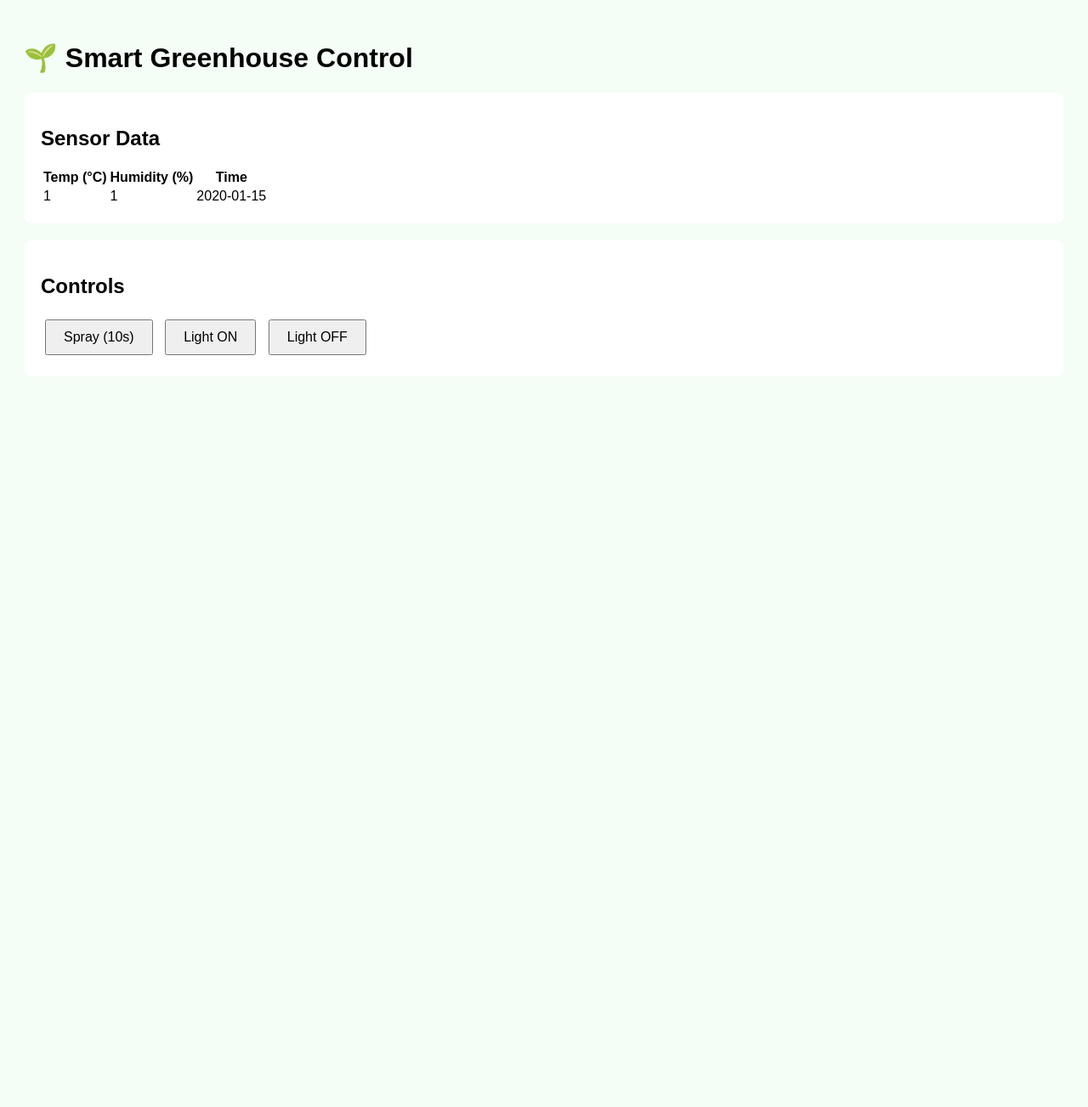
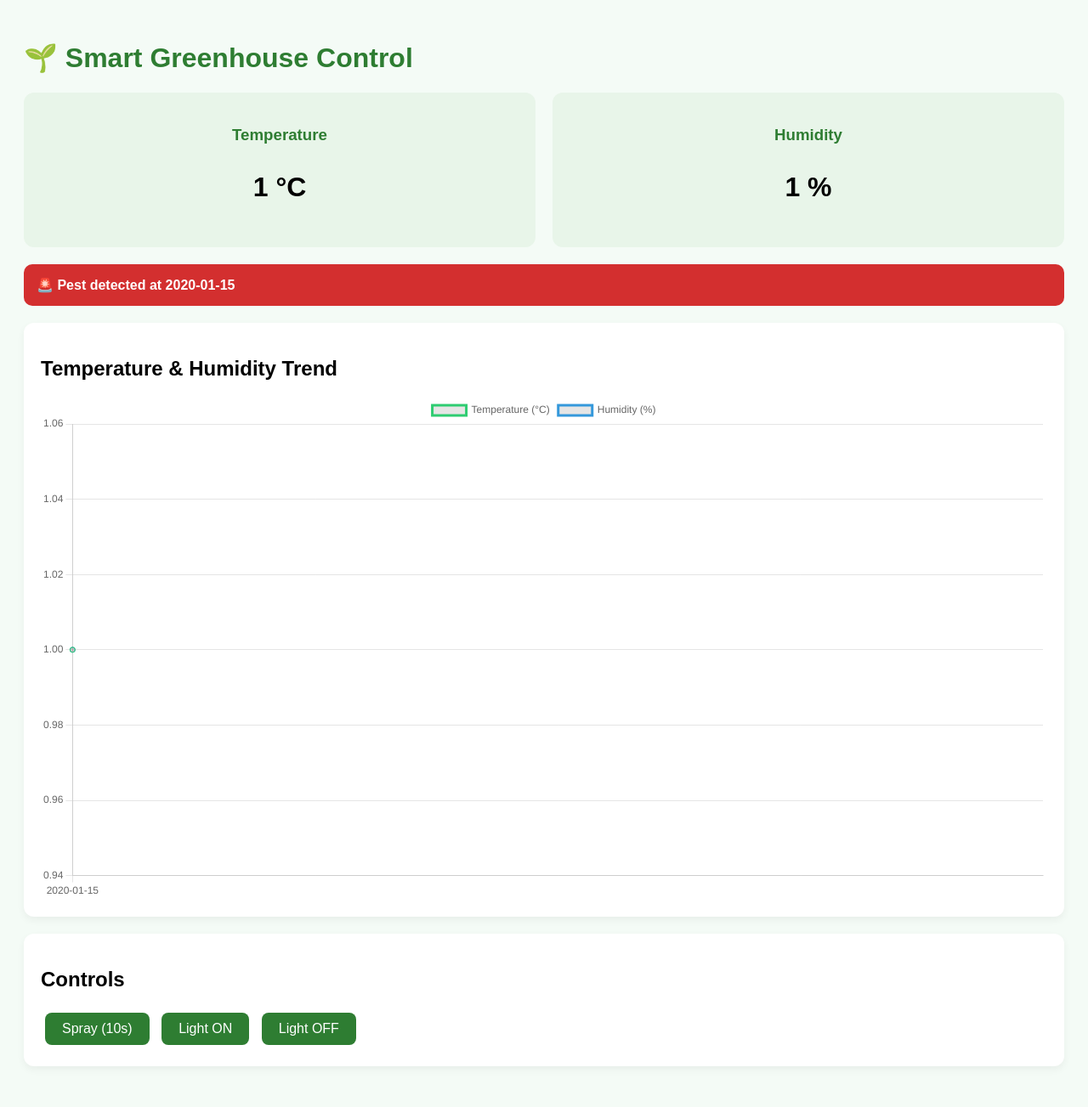
Before and after one commit to Meerasha8/CoreCourseProject2, a Flask app: page / in a window 1280 px wide. Shown: the whole page at 85% size. Before the commit the page ends 418 px from the top, so only its background shows below. Run offline with Flask 3, Linux system fonts and the light colour scheme; tables that the repository leaves empty hold one stand-in row (values such as "Sample post").

Commit message:
Basic Struct Done

```diff
--- a/app.py
+++ b/app.py
@@ -139,5 +139,45 @@ def get_data():
 
     return jsonify(rows)
 
+@app.route("/api/pest/latest")
+def latest_pest():
+    conn = sqlite3.connect("database.db")
+    c = conn.cursor()
+    c.execute("""
+        SELECT detected, time
+        FROM pest_alert
+        ORDER BY id DESC
+        LIMIT 1
+    """)
+    row = c.fetchone()
+    conn.close()
+
+    if row:
+        return jsonify({"detected": row[0], "time": row[1]})
+    return jsonify({"detected": 0})
+
+@app.route("/api/latest")
+def latest_sensor():
+    conn = sqlite3.connect("database.db")
+    c = conn.cursor()
+    c.execute("""
+        SELECT temperature, humidity, time
+        FROM sensor_data
+        ORDER BY id DESC
+        LIMIT 1
+    """)
+    row = c.fetchone()
+    conn.close()
+
+    if row:
+        return jsonify({
+            "temperature": row[0],
+            "humidity": row[1],
+            "time": row[2]
+        })
+    return jsonify({})
+
+
+
 if __name__ == "__main__":
     app.run(debug=True)
--- a/static/style.css
+++ b/static/style.css
@@ -1,18 +1,72 @@
 body {
-    font-family: Arial;
-    background: #f5fdf7;
+    font-family: Arial, sans-serif;
+    background: #f4fbf6;
     padding: 20px;
+}
+
+h1 {
+    color: #2e7d32;
 }
 
 .card {
     background: white;
     padding: 20px;
     margin-bottom: 20px;
-    border-radius: 10px;
+    border-radius: 12px;
+    box-shadow: 0 4px 10px rgba(0,0,0,0.05);
 }
 
+/* ===== STATUS CARDS ===== */
+.stats {
+    display: flex;
+    gap: 20px;
+    margin-bottom: 20px;
+}
+
+.stat-card {
+    flex: 1;
+    background: #e8f5e9;
+    padding: 20px;
+    border-radius: 12px;
+    text-align: center;
+}
+
+.stat-card h3 {
+    margin-bottom: 10px;
+    color: #2e7d32;
+}
+
+.stat-card p {
+    font-size: 32px;
+    font-weight: bold;
+}
+
+/* ===== ALERT ===== */
+.alert {
+    background: #d32f2f;
+    color: white;
+    padding: 15px;
+    border-radius: 10px;
+    font-weight: bold;
+    margin-bottom: 20px;
+}
+
+.hidden {
+    display: none;
+}
+
+/* ===== BUTTONS ===== */
 button {
     padding: 10px 20px;
     margin: 5px;
     font-size: 16px;
+    background: #2e7d32;
+    color: white;
+    border: none;
+    border-radius: 8px;
+    cursor: pointer;
 }
+
+button:hover {
+    background: #1b5e20;
+}
--- a/templates/index.html
+++ b/templates/index.html
@@ -3,21 +3,37 @@
 <head>
     <title>Smart Greenhouse</title>
     <link rel="stylesheet" href="/static/style.css">
+    <script src="https://cdn.jsdelivr.net/npm/chart.js"></script>
 </head>
+
 <body>
 
 <h1>🌱 Smart Greenhouse Control</h1>
 
-<div class="card">
-    <h2>Sensor Data</h2>
-    <table>
-        <thead>
-            <tr><th>Temp (°C)</th><th>Humidity (%)</th><th>Time</th></tr>
-        </thead>
-        <tbody id="data"></tbody>
-    </table>
+<!-- ===== STATUS CARDS ===== -->
+<div class="stats">
+    <div class="stat-card">
+        <h3>Temperature</h3>
+        <p id="tempValue">-- °C</p>
+    </div>
+    <div class="stat-card">
+        <h3>Humidity</h3>
+        <p id="humidityValue">-- %</p>
+    </div>
 </div>
 
+<!-- ===== PEST ALERT ===== -->
+<div id="pestAlert" class="alert hidden">
+    🚨 Pest detected at <span id="pestTime"></span>
+</div>
+
+<!-- ===== GRAPH ===== -->
+<div class="card">
+    <h2>Temperature & Humidity Trend</h2>
+    <canvas id="sensorChart"></canvas>
+</div>
+
+<!-- ===== CONTROLS ===== -->
 <div class="card">
     <h2>Controls</h2>
     <button onclick="spray()">Spray (10s)</button>
@@ -26,18 +42,73 @@
 </div>
 
 <script>
-async function loadData() {
-    const res = await fetch("/api/data");
+let chart;
+
+/* -------- LOAD CURRENT VALUES -------- */
+async function loadLatest() {
+    const res = await fetch("/api/latest");
     const data = await res.json();
-    const table = document.getElementById("data");
-    table.innerHTML = "";
-    data.forEach(r => {
-        table.innerHTML += `<tr>
-            <td>${r[0]}</td><td>${r[1]}</td><td>${r[2]}</td>
-        </tr>`;
-    });
+
+    if (data.temperature) {
+        document.getElementById("tempValue").innerText =
+            data.temperature + " °C";
+        document.getElementById("humidityValue").innerText =
+            data.humidity + " %";
+    }
 }
 
+/* -------- LOAD GRAPH DATA -------- */
+async function loadGraph() {
+    const res = await fetch("/api/data");
+    const rows = await res.json();
+
+    const labels = rows.map(r => r[2]).reverse();
+    const temp = rows.map(r => r[0]).reverse();
+    const hum = rows.map(r => r[1]).reverse();
+
+    if (!chart) {
+        chart = new Chart(document.getElementById("sensorChart"), {
+            type: "line",
+            data: {
+                labels: labels,
+                datasets: [
+                    {
+                        label: "Temperature (°C)",
+                        data: temp,
+                        borderColor: "#2ecc71",
+                        fill: false
+                    },
+                    {
+                        label: "Humidity (%)",
+                        data: hum,
+                        borderColor: "#3498db",
+                        fill: false
+                    }
+                ]
+            }
+        });
+    } else {
+        chart.data.labels = labels;
+        chart.data.datasets[0].data = temp;
+        chart.data.datasets[1].data = hum;
+        chart.update();
+    }
+}
+
+/* -------- PEST ALERT -------- */
+async function checkPest() {
+    const res = await fetch("/api/pest/latest");
+    const data = await res.json();
+
+    const alertBox = document.getElementById("pestAlert");
+
+    if (data.detected === 1) {
+        document.getElementById("pestTime").innerText = data.time;
+        alertBox.classList.remove("hidden");
+    }
+}
+
+/* -------- CONTROLS -------- */
 function spray() {
     fetch("/api/control", {
         method: "POST",
@@ -62,8 +133,14 @@ function lightOff() {
     });
 }
 
-setInterval(loadData, 3000);
-loadData();
+/* -------- AUTO REFRESH -------- */
+setInterval(loadLatest, 3000);
+setInterval(loadGraph, 5000);
+setInterval(checkPest, 3000);
+
+loadLatest();
+loadGraph();
+checkPest();
 </script>
 
 </body>
```
